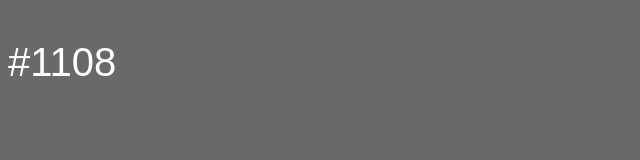
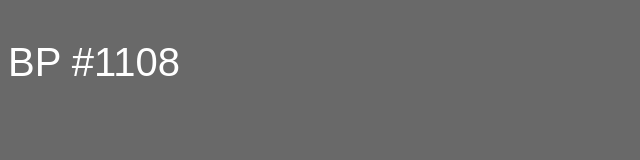
Before and after one commit to Syneergy/Syneergy.github.io, a plain HTML site: page index.html in a window 1280 px wide. Shown: the whole page, without its empty margins (0-640 px from the left). Drawn offline with Linux system fonts and the light colour scheme.

Commit message:
Update index.html

```diff
--- a/index.html
+++ b/index.html
@@ -15,7 +15,7 @@ color:white;
 
 <body style="background-color:DimGray;">
 
-<p class="p1">#1108</p>
+<p class="p1">BP #1108</p>
 
 </body>
 </html>
```
